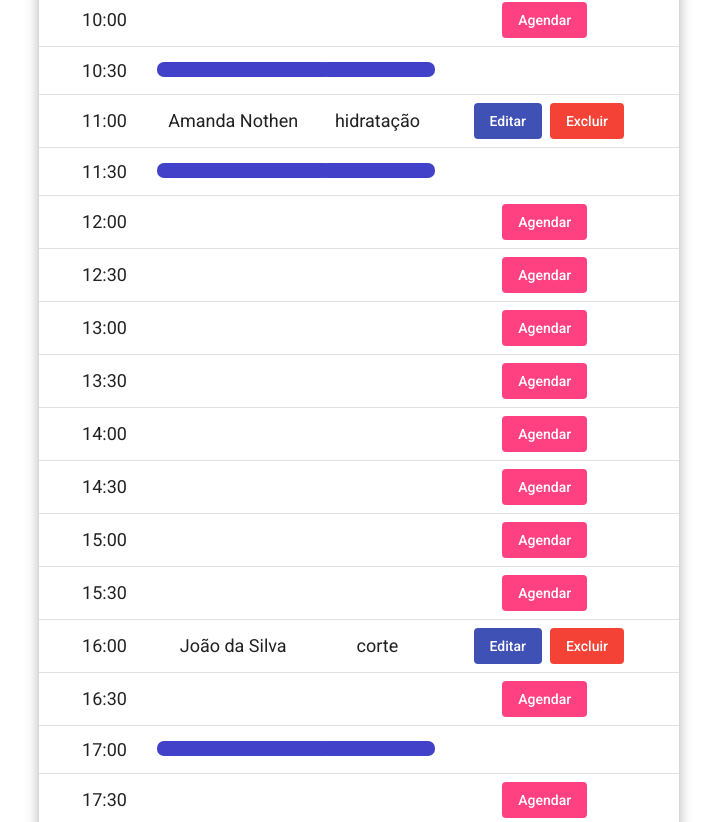
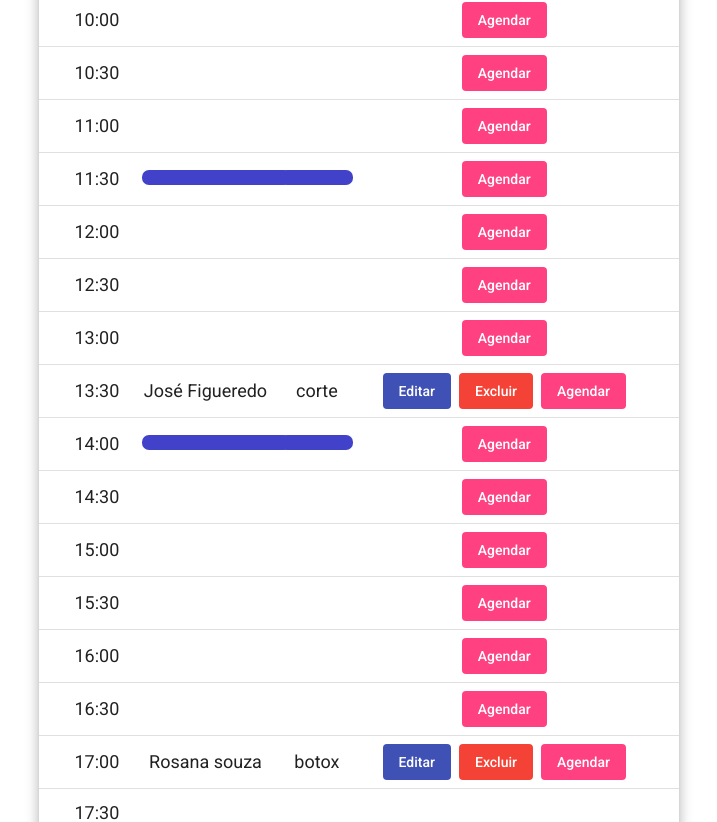
Before and after one commit to NeoJhonn/scheduEase-angular-front-end, an Angular app: page /schedule in a window 1280 px wide. Shown: the part 611-1433 px from the top of the page, without its empty margins (281-998 px from the left). Built offline with nearby package versions, Linux system fonts and the light colour scheme.

Commit message:
Algorithm to get interval of the appointment done

```diff
--- a/src/app/components/schedule/schedule.component.html
+++ b/src/app/components/schedule/schedule.component.html
@@ -56,23 +56,23 @@
   </ng-container>
 
   <!-- Coluna Ação -->
+
   <ng-container matColumnDef="action">
     <th mat-header-cell *matHeaderCellDef class="text-center"> Ação </th>
-
-
       <td mat-cell *matCellDef="let hour" class="text-center">
         <span *ngFor="let element of elements">
           <span *ngIf="hour === element.startTime">
             <button mat-flat-button color="primary" class="m-lg-2" >Editar</button>
             <button mat-flat-button color="warn" >Excluir</button>
           </span>
+
         </span>
-        <span *ngIf="isFree(hour)">
-          <button mat-flat-button color="accent" class="m-lg-2">Agendar</button>
+        <span *ngIf="isFree(hour, elements)">
+          <button  mat-flat-button color="accent" class="m-lg-2">Agendar</button>
         </span>
       </td>
+  </ng-container>
 
-  </ng-container>
 
   <tr mat-header-row *matHeaderRowDef="displayedColumns"></tr>
   <tr mat-row *matRowDef="let row; columns: displayedColumns;" ></tr>
--- a/src/app/components/schedule/schedule.component.ts
+++ b/src/app/components/schedule/schedule.component.ts
@@ -10,25 +10,25 @@ const ELEMENT_DATA: Schedule[] = [
     serviceBooked: 'mechas',
     appointmentDate: '2023-10-09',
     startTime: '9:00',
-    endTime: '10:30'
+    endTime: '11:30'
   },
   {
     id: 1,
-    clientName: 'João da Silva',
+    clientName: 'José Figueredo',
     employeeId: 1,
     serviceBooked: 'corte',
     appointmentDate: '2023-10-09',
-    startTime: '16:00',
-    endTime: '17:00'
+    startTime: '13:30',
+    endTime: '14:00'
   },
   {
     id: 1,
-    clientName: 'Amanda Nothen',
+    clientName: 'Rosana souza',
     employeeId: 1,
-    serviceBooked: 'hidratação',
+    serviceBooked: 'botox',
     appointmentDate: '2023-10-09',
-    startTime: '11:00',
-    endTime: '11:30'
+    startTime: '17:00',
+    endTime: '19:30'
   }
 
 ];
@@ -59,18 +59,41 @@ export class ScheduleComponent implements OnInit {
 
   }
 
-  isFree(hour: string): boolean{
-    var freeHours: String[] = this.timeGrid;
+  isFree(hour: string, elements: Schedule[]): boolean{
     let isFree: boolean = true;
+    let intervals: String[] = [];
 
-    for (let element of this.elements) {
-      if (hour === element.startTime || hour === element.endTime) {
-          isFree = false;
-          break;
+    let indexS: number = -1;
+    let indexE: number = -1;
+
+    for (let el of elements) {
+      if (hour !== el.startTime){
+        indexS = this.timeGrid.indexOf(el.startTime);
+        indexE = this.timeGrid.indexOf(el.endTime);
       }
-  }
+    }
+
+
+
+
+    console.log(indexS);
+    console.log(indexE);
+    for (let i= indexS; i <= indexE; i++) {
+      intervals.push(this.timeGrid[i]);
+    }
+
+    for (let h of intervals) {
+      if (this.timeGrid.indexOf(hour) === this.timeGrid.indexOf(h)) {
+        isFree = false;
+      }
+    }
+
+    console.log(intervals);
+
 
     return isFree;
   }
 
+
+
 }
```
